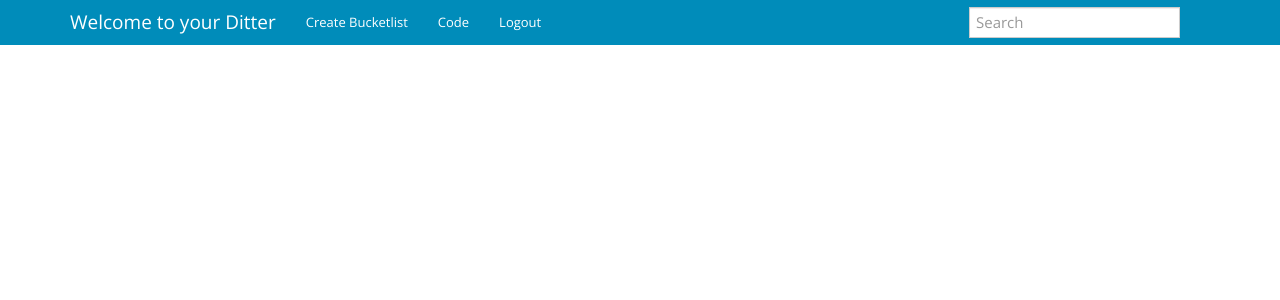
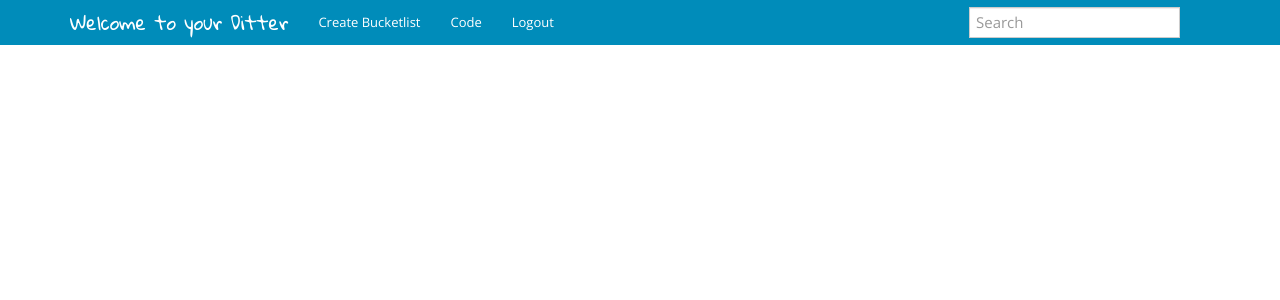
Before and after one commit to JackWachira/djangobucketlist, a Django app: page /account/ in a window 1280 px wide. Shown: the top 300 px of the page. Run offline with Django 3.2, Linux system fonts and the light colour scheme; some libraries are stand-ins or nearby versions.

Commit message:
(Fix) Removed photos and added different fonts for page titles

```diff
--- a/bucketlist/frontend/templates/account.html
+++ b/bucketlist/frontend/templates/account.html
@@ -17,7 +17,7 @@
                 <span class="icon-bar"></span>
                 <span class="icon-bar"></span>
             </button>
-            <a class="navbar-brand" href="#">Welcome to your Ditter {{ user.username }}</a>
+            <a class="navbar-brand" href="#"><span class="brand">Welcome to your Ditter {{ user.username }}</span></a>
         </div>
         <!-- Collect the nav links, forms, and other content for toggling -->
         <div class="collapse navbar-collapse" id="bs-example-navbar-collapse-1">
--- a/bucketlist/frontend/templates/base.html
+++ b/bucketlist/frontend/templates/base.html
@@ -12,6 +12,7 @@
     <!--Bootstrap CSS-->
     <link href="{% static "css/bootstrap.min.css" %}" rel="stylesheet">
     <!--Custom CSS-->
+    <link href='https://fonts.googleapis.com/css?family=Gloria+Hallelujah' rel='stylesheet' type='text/css'>
     {% block other_css %}
     {% endblock %}
   </head>
--- a/bucketlist/frontend/templates/index.html
+++ b/bucketlist/frontend/templates/index.html
@@ -17,7 +17,7 @@
                     <span class="icon-bar"></span>
                     <span class="icon-bar"></span>
                 </button>
-                <a class="navbar-brand" href="#">Ditter</a>
+                <a class="navbar-brand" href="#"><span class="brand">Ditter</span></a>
             </div>
             <!-- Collect the nav links, forms, and other content for toggling -->
             <div class="collapse navbar-collapse" id="bs-example-navbar-collapse-1">
@@ -41,7 +41,7 @@
         <div class="row center-block">
             <div class="col-md-9 col-sm-12">
               <div>
-                <h1>Welcome to Ditter</h1>
+                <h1>Welcome to <span class="brand">Ditter</span></h1>
                 <p>Sign up or login to create a bucketlist</p>
                 <button type="button" class="btn btn-info" data-toggle="modal" data-target="#signUpModal">Sign Up</button>
                 <button type="button" class="btn btn-info" data-toggle="modal" data-target="#loginModal">Login</button>
--- a/bucketlist/frontend/templates/item_view.html
+++ b/bucketlist/frontend/templates/item_view.html
@@ -17,7 +17,7 @@
                 <span class="icon-bar"></span>
                 <span class="icon-bar"></span>
             </button>
-            <a class="navbar-brand" href="#">Welcome to your Ditter {{ user.username }}</a>
+            <a class="navbar-brand" href="#"><span class="brand">Welcome to your Ditter {{ user.username }}</span></a>
         </div>
         <!-- Collect the nav links, forms, and other content for toggling -->
         <div class="collapse navbar-collapse" id="bs-example-navbar-collapse-1">
--- a/bucketlist/static/css/account.css
+++ b/bucketlist/static/css/account.css
@@ -17,3 +17,11 @@ button {
 .btn-danger {
   background-color: #653D2E;
 }
+
+.brand {
+  font-family: 'Gloria Hallelujah', cursive;
+}
+
+input[type="text"]{
+  color: black;
+}
--- a/bucketlist/static/css/custom.css
+++ b/bucketlist/static/css/custom.css
@@ -34,3 +34,7 @@ body {
   max-width: 600px;
   padding: 40px;
 }
+
+.brand {
+  font-family: 'Gloria Hallelujah', cursive;
+}
--- a/bucketlist/static/css/items.css
+++ b/bucketlist/static/css/items.css
@@ -39,3 +39,7 @@ body {
 .flatTable th {
     padding-left: 30px;
 }
+
+.brand {
+  font-family: 'Gloria Hallelujah', cursive;
+}
```
Also changed, not shown: bucketlist/static/images/Hot-Rod.jpg (deleted), bucketlist/static/images/skydiving-fantastic.png (deleted). Lines whose indentation alone changed are shown as unchanged.
